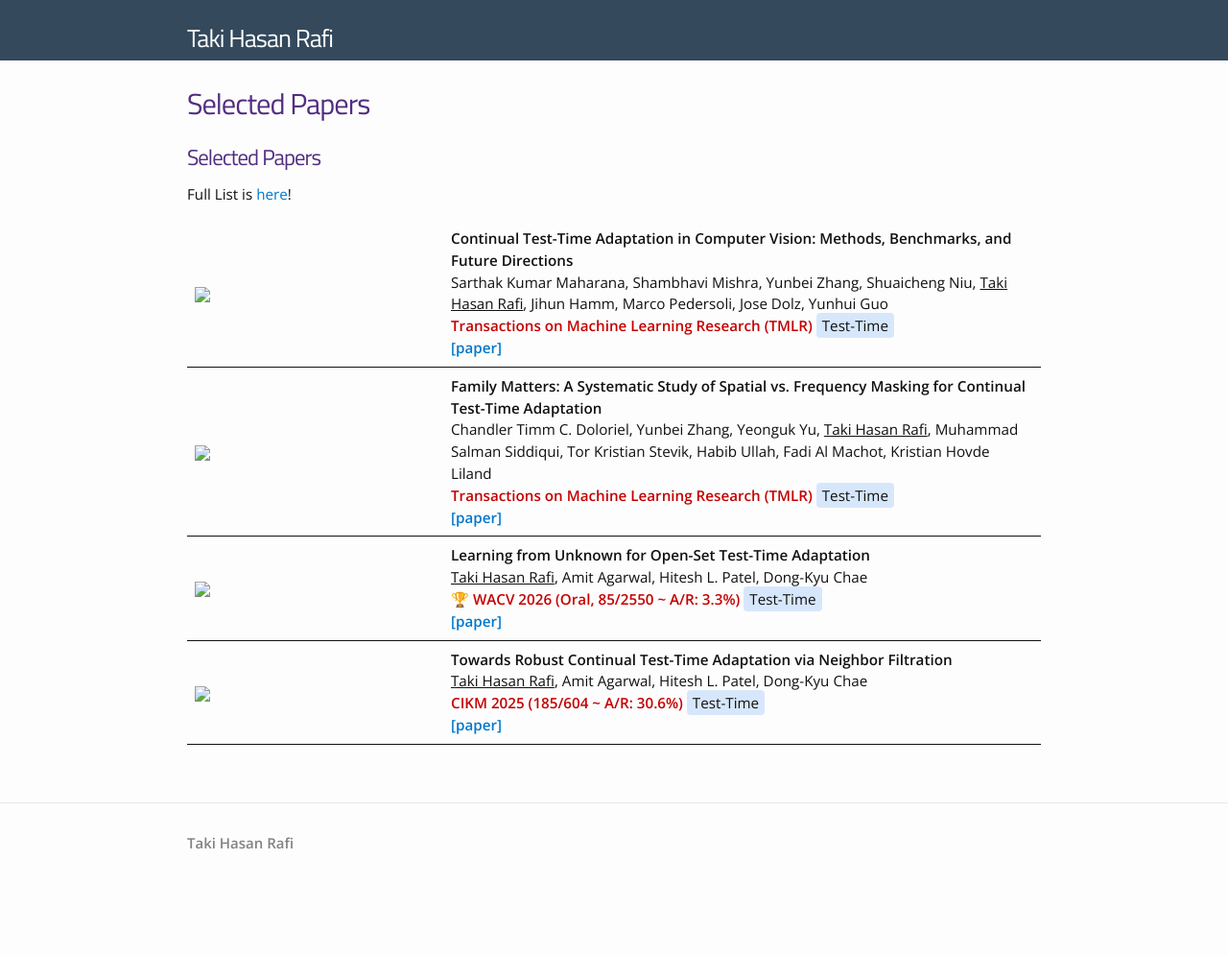
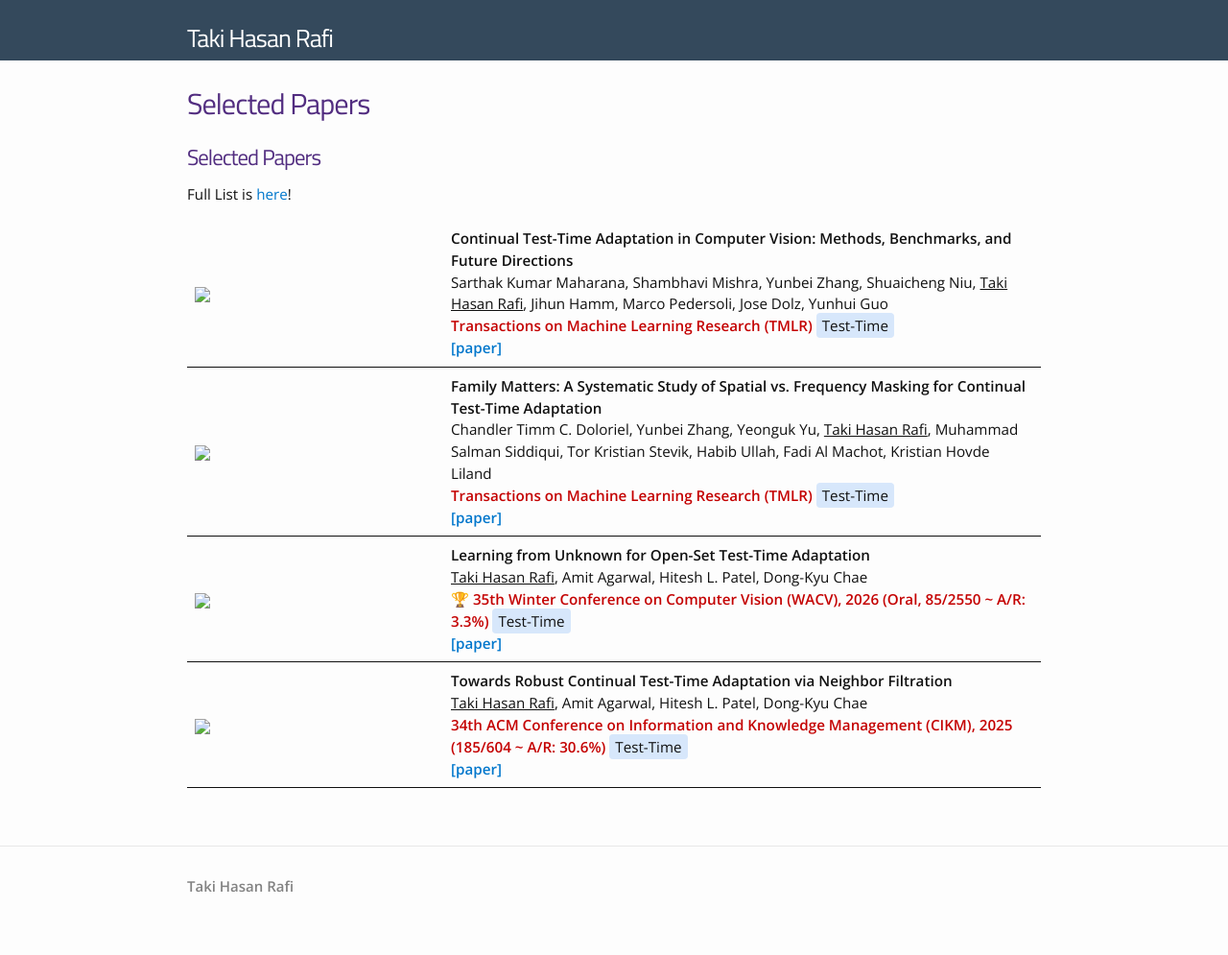
Before and after one commit to takihasan/takihasan.github.io, a Jekyll site: the page built from pages/research.md, in a window 1280 px wide. Shown: the whole page at 96% size. Built offline with Jekyll 4.4.1, drawn with Linux system fonts in a browser that asks for light colours; nearby versions of some CDN libraries; our own code applies the rules of GitHub Pages for plain Markdown files; a style sheet for code colours, icons or effects is not loaded; before the commit the page ends 949 px from its top, so only the background shows below that.

Commit message:
Update research.md

```diff
--- a/pages/research.md
+++ b/pages/research.md
@@ -32,7 +32,7 @@ Chandler Timm C. Doloriel, Yunbei Zhang, Yeonguk Yu,  <ins>Taki Hasan Rafi</ins>
 <td markdown="span">
 **Learning from Unknown for Open-Set Test-Time Adaptation**
 <ins>Taki Hasan Rafi</ins>, Amit Agarwal, Hitesh L. Patel, Dong-Kyu Chae<br>
-🏆 <span style="color:#c40000; font-weight:600;">WACV 2026 (Oral, 85/2550 ~ A/R: 3.3%)</span> <span style="background-color: #d7e7fb; padding: 3px 6px; border-radius: 4px;">Test-Time</span><br>
+🏆 <span style="color:#c40000; font-weight:600;">35th Winter Conference on Computer Vision (WACV), 2026 (Oral, 85/2550 ~ A/R: 3.3%)</span> <span style="background-color: #d7e7fb; padding: 3px 6px; border-radius: 4px;">Test-Time</span><br>
 **[[paper]](https://openaccess.thecvf.com/content/WACV2026/html/Rafi_Learning_from_Unknown_for_Open-Set_Test-Time_Adaptation_WACV_2026_paper.html)**
 </td>
 </tr>
@@ -42,7 +42,7 @@ Chandler Timm C. Doloriel, Yunbei Zhang, Yeonguk Yu,  <ins>Taki Hasan Rafi</ins>
 <td markdown="span">
 **Towards Robust Continual Test-Time Adaptation via Neighbor Filtration**
 <ins>Taki Hasan Rafi</ins>, Amit Agarwal, Hitesh L. Patel, Dong-Kyu Chae<br>
-<span style="color:#c40000; font-weight:600;">CIKM 2025 (185/604 ~ A/R: 30.6%)</span> <span style="background-color: #d7e7fb; padding: 3px 6px; border-radius: 4px;">Test-Time</span><br>
+<span style="color:#c40000; font-weight:600;">34th ACM Conference on Information and Knowledge Management (CIKM), 2025 (185/604 ~ A/R: 30.6%)</span> <span style="background-color: #d7e7fb; padding: 3px 6px; border-radius: 4px;">Test-Time</span><br>
 **[[paper]](https://dl.acm.org/doi/abs/10.1145/3746252.3760858)**
 </td>
 </tr>
```
